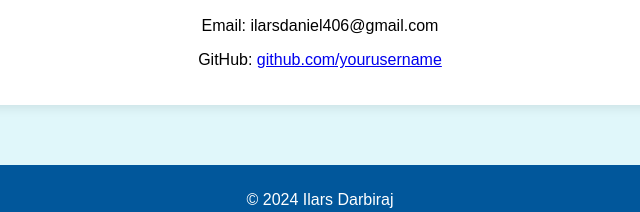
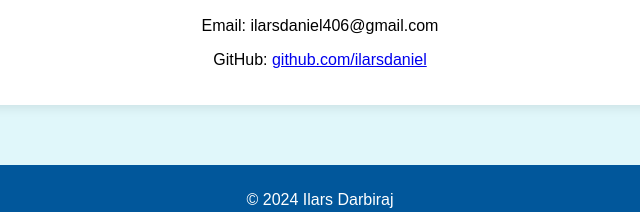
Before and after one commit to ilarsdaniel/ilars-portfolio, a plain HTML site: page index.html in a window 1280 px wide. Shown: the part 806-1018 px from the top of the page, 320-960 px from the left. Drawn offline with Linux system fonts and the light colour scheme.

Commit message:
New Update index.html

```diff
--- a/index.html
+++ b/index.html
@@ -46,7 +46,7 @@
         <div class="section">
             <h2>Contact</h2>
             <p>Email: ilarsdaniel406@gmail.com</p>
-            <p>GitHub: <a href="https://github.com/ilarsdaniel" target="_blank">github.com/yourusername</a></p>
+            <p>GitHub: <a href="https://github.com/yourusername" target="_blank">github.com/ilarsdaniel</a></p>
         </div>
     </div>
     <div class="footer">
```
